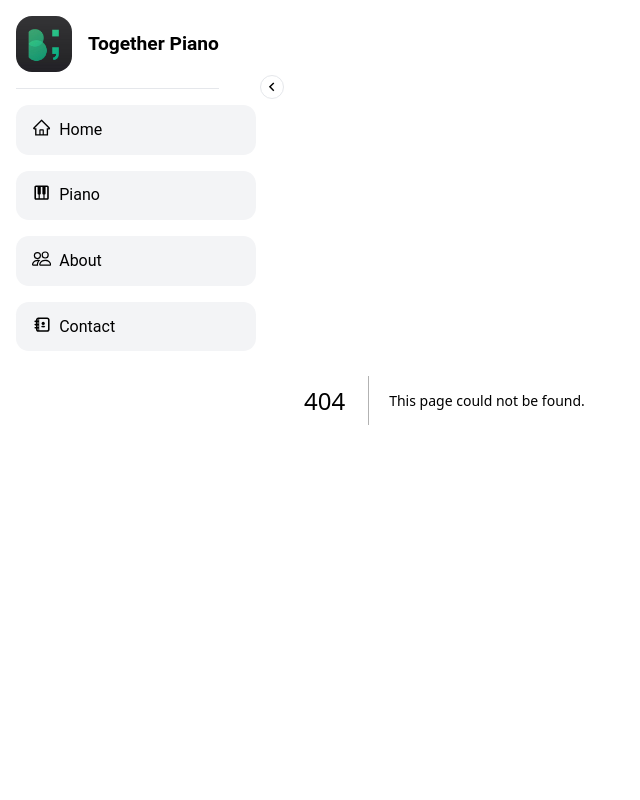
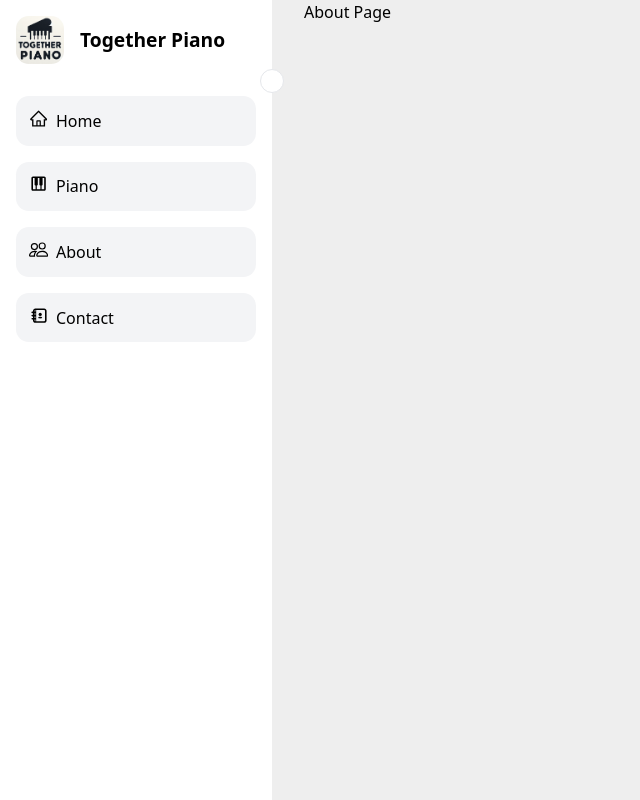
Before and after one commit to pingulee/Together-Piano, a Next.js app: page /about in a window 1280 px wide. Before the commit this address had no page. Shown: the whole page, without its empty margins (0-640 px from the left). Built offline with nearby package versions, Linux system fonts and the light colour scheme.

Commit message:
bug: 크기 줄일 시 li 크기도 줄어들음

```diff
--- a/app/components/Sidebar.tsx
+++ b/app/components/Sidebar.tsx
@@ -1,8 +1,7 @@
 'use client';
+import React, { useState } from 'react';
 import Image from 'next/image';
 import Link from 'next/link';
-import { useContext } from 'react';
-import { SidebarContext } from '../context/SidebarContext';
 import {
   MdKeyboardArrowLeft,
   MdKeyboardArrowRight,
@@ -36,20 +35,23 @@ const sidebarItems = [
 ];
 
 export default function Sidebar() {
-  const { isCollapsed, toggleSidebarcollapse } = useContext(SidebarContext);
+  // 사이드바 상태를 관리하는 훅
+  const [isCollapsed, setIsCollapsed] = useState(false);
 
+  // 버튼 클릭 이벤트 핸들러
+  const toggleSidebar = () => {
+    setIsCollapsed(!isCollapsed);
+  };
   return (
-    <div className='sidebar__wrapper'>
-      <button className='btn' onClick={toggleSidebarcollapse}>
-        {isCollapsed ? <MdKeyboardArrowRight /> : <MdKeyboardArrowLeft />}
-      </button>
-      <aside className='sidebar' data-collapse={isCollapsed}>
+    <div className={`sidebar__wrapper ${isCollapsed ? 'collapsed' : ''}`}>
+      <button className='btn' onClick={toggleSidebar}></button>
+      <aside className='sidebar'>
         <div className='sidebar__top'>
           <Image
-            width={80}
-            height={80}
+            width={200}
+            height={200}
             className='sidebar__logo'
-            src='/logo.jpg'
+            src='/logo.webp'
             alt='logo'
           />
           <p className='sidebar__logo-name'>Together Piano</p>
--- a/app/context/SidebarContext.tsx
+++ /dev/null
@@ -1,45 +0,0 @@
-import { createContext, useState, ReactNode, useContext } from 'react';
-import { MdKeyboardArrowLeft, MdKeyboardArrowRight } from 'react-icons/md';
-
-interface SidebarContextProps {
-  isCollapsed: boolean;
-  toggleSidebarcollapse: () => void;
-}
-
-const initialValue: SidebarContextProps = {
-  isCollapsed: false,
-  toggleSidebarcollapse: () => {}, // 빈 함수 추가
-};
-
-export const SidebarContext = createContext<SidebarContextProps>(initialValue);
-
-interface SidebarProviderProps {
-  children: ReactNode;
-}
-
-export function SidebarProvider({ children }: SidebarProviderProps) {
-  const [isCollapsed, setCollapse] = useState<boolean>(false);
-
-  const toggleSidebarcollapse = () => {
-    setCollapse((prevState) => !prevState);
-  };
-
-  return (
-    <SidebarContext.Provider value={{ isCollapsed, toggleSidebarcollapse }}>
-      {children}
-    </SidebarContext.Provider>
-  );
-}
-
-export default function Sidebar() {
-  const { isCollapsed, toggleSidebarcollapse } = useContext(SidebarContext);
-
-  return (
-    <div className='sidebar__wrapper'>
-      <button className='btn' onClick={toggleSidebarcollapse}>
-        {isCollapsed ? <MdKeyboardArrowRight /> : <MdKeyboardArrowLeft />}
-      </button>
-      {/* 이하 생략 */}
-    </div>
-  );
-}
--- a/app/globals.css
+++ b/app/globals.css
@@ -18,7 +18,6 @@
 
 body {
   background-color: #eee;
-  font-family: 'Roboto', sans-serif;
 }
 
 .layout {
@@ -45,6 +44,15 @@ body {
   overflow: hidden;
 }
 
+.sidebar__wrapper.collapsed .sidebar {
+  width: 5rem;
+}
+
+.sidebar__wrapper.collapsed .sidebar__name,
+.sidebar__wrapper.collapsed .sidebar__logo-name {
+  display: none;
+}
+
 .sidebar__top {
   width: max-content;
   display: flex;
@@ -52,14 +60,13 @@ body {
   gap: 1rem;
   padding-bottom: 1rem;
   margin-bottom: 1rem;
-  border-bottom: 1px solid var(--color-border);
 }
 
 .sidebar__logo {
-  width: 3.5rem;
-  height: 3.5rem;
+  width: 3rem;
+  height: 3rem;
   object-fit: contain;
-  border-radius: 1rem;
+  border-radius: 0.8rem;
 }
 
 .sidebar__logo-name {
@@ -76,7 +83,7 @@ body {
   font-size: 1rem;
   text-decoration: none;
   color: #000;
-  padding: 0.8rem 1rem;
+  padding: 0.8rem 0.8rem;
   display: flex;
   background-color: var(--color-sidebar-item);
   margin-bottom: 1rem;
@@ -97,19 +104,10 @@ body {
   margin-left: 0.5rem;
 }
 
-[data-collapse='true'] {
-  width: 5.3rem;
-}
-
-[data-collapse='true'] .sidebar__name,
-[data-collapse='true'] .sidebar__logo-name {
-  display: none;
-}
-
 .btn {
   position: absolute;
   right: 0;
-  top: 4.7rem;
+  top: 4.3rem;
   border: none;
   background-color: var(--color-bg);
   width: 1.5rem;
```
Also changed, not shown: app/about/page.tsx (renamed from app/about/about.tsx), public/logo.jpg (deleted), public/logo.webp (added).
